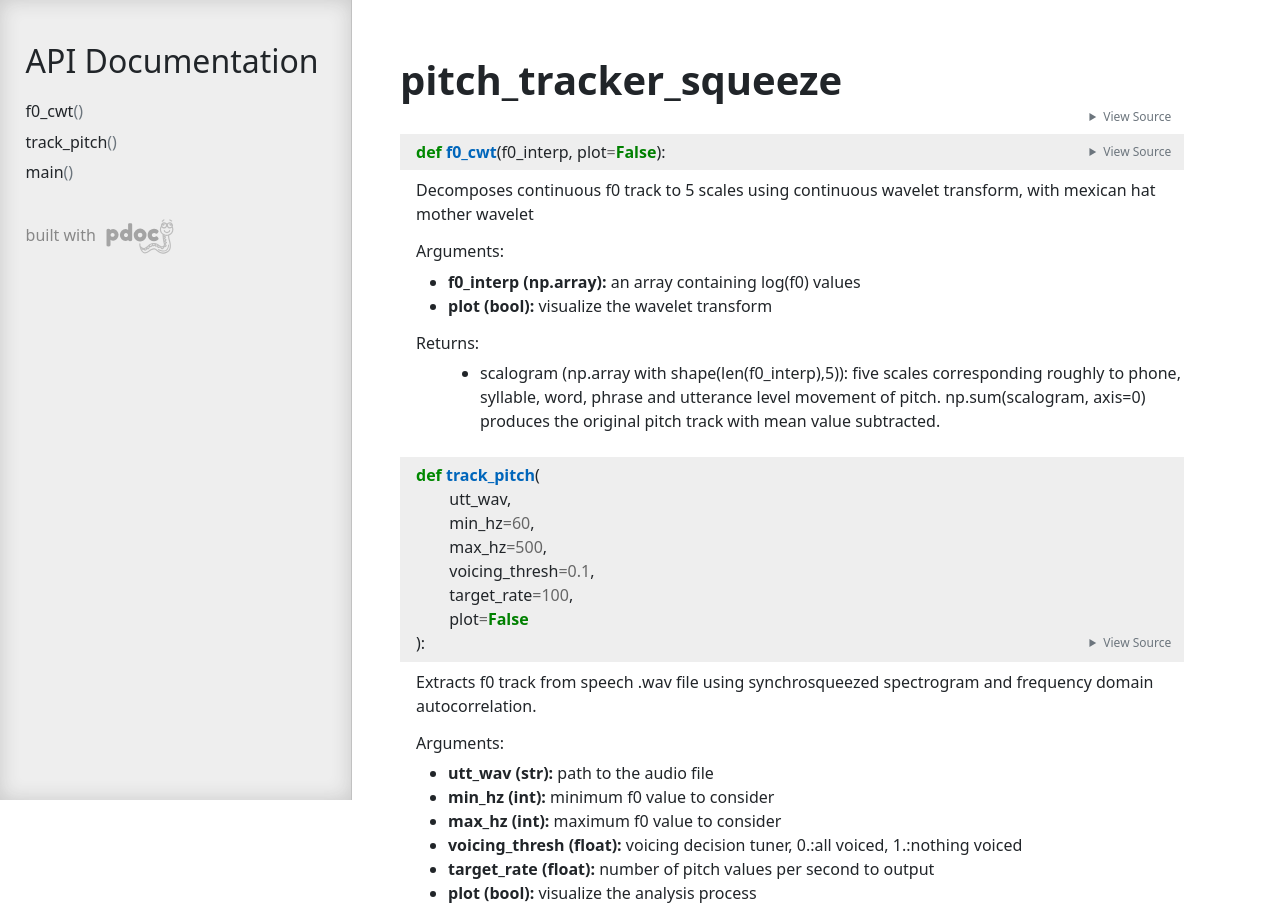
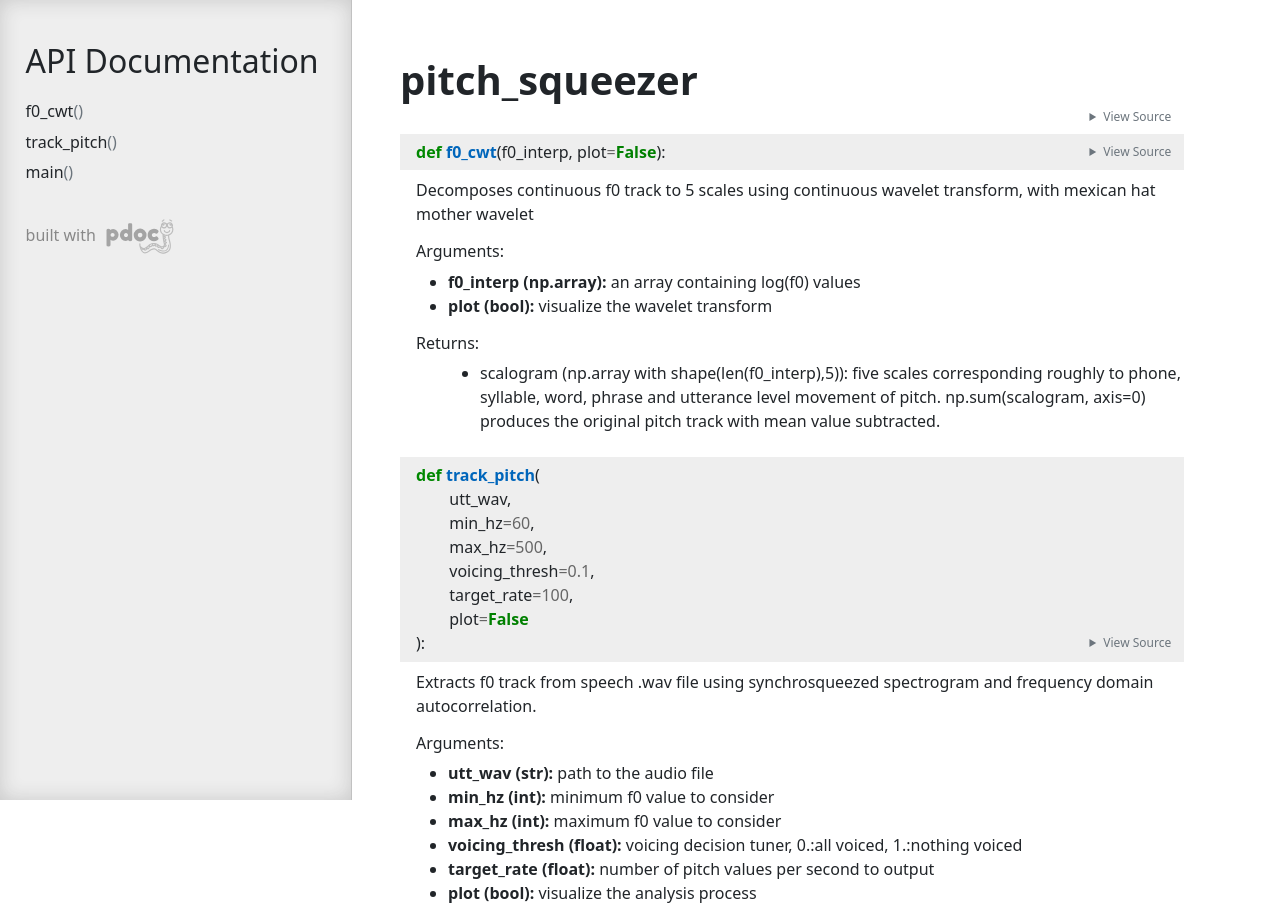
Before and after one commit to asuni/PitchSqueezer, a plain HTML site: page doc/pitch_squeezer.html in a window 1280 px wide. Shown: the top 908 px of the page. Drawn offline with Linux system fonts and the light colour scheme.

Commit message:
Update pitch_squeezer.html

```diff
--- a/doc/pitch_squeezer.html
+++ b/doc/pitch_squeezer.html
@@ -46,7 +46,7 @@
     <main class="pdoc">
             <section class="module-info">
                     <h1 class="modulename">
-pitch_tracker_squeeze    </h1>
+pitch_squeezer    </h1>
 
 
                         <input id="mod-pitch_tracker_squeeze-view-source" class="view-source-toggle-state" type="checkbox" aria-hidden="true" tabindex="-1">
```
